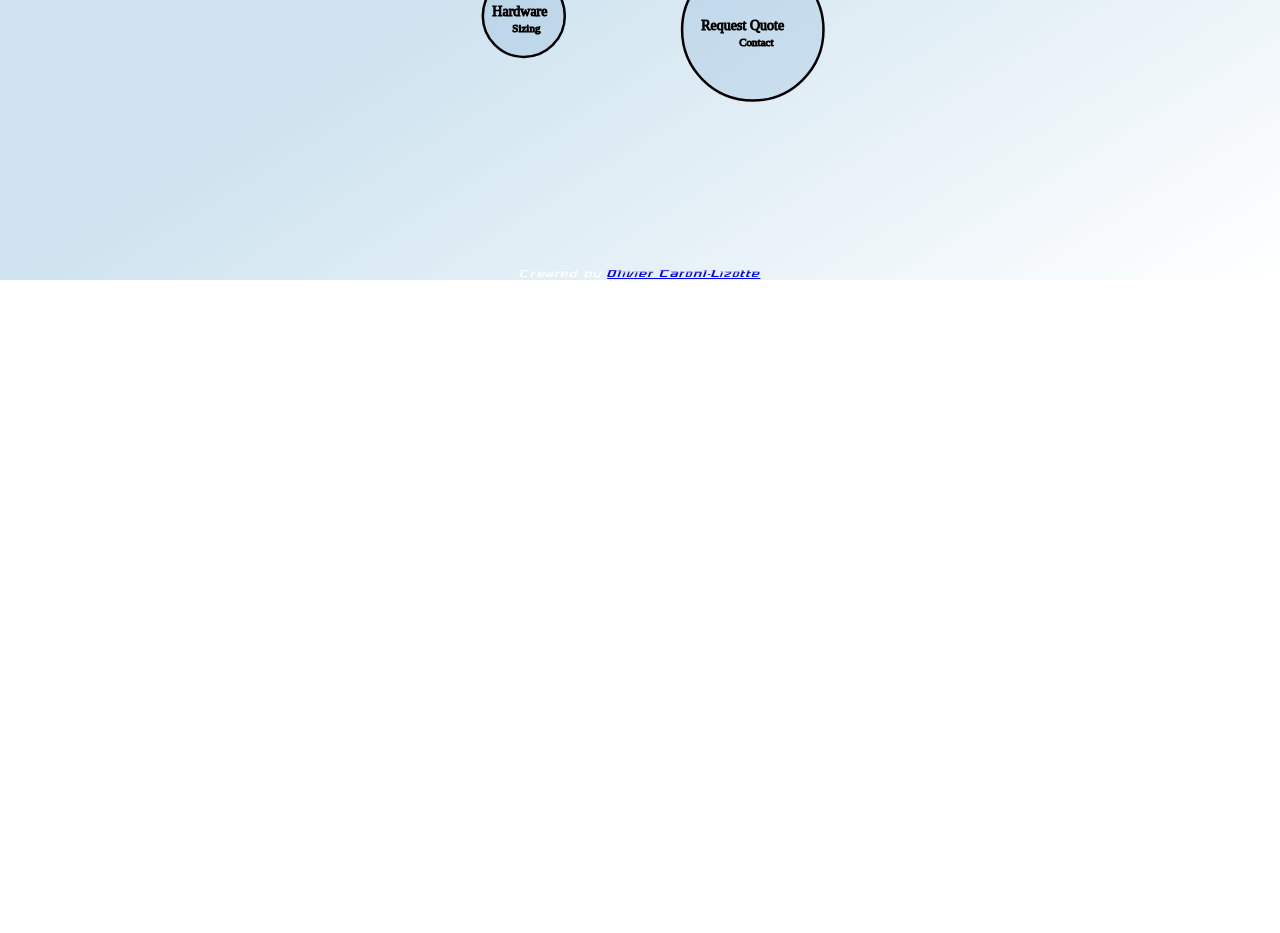
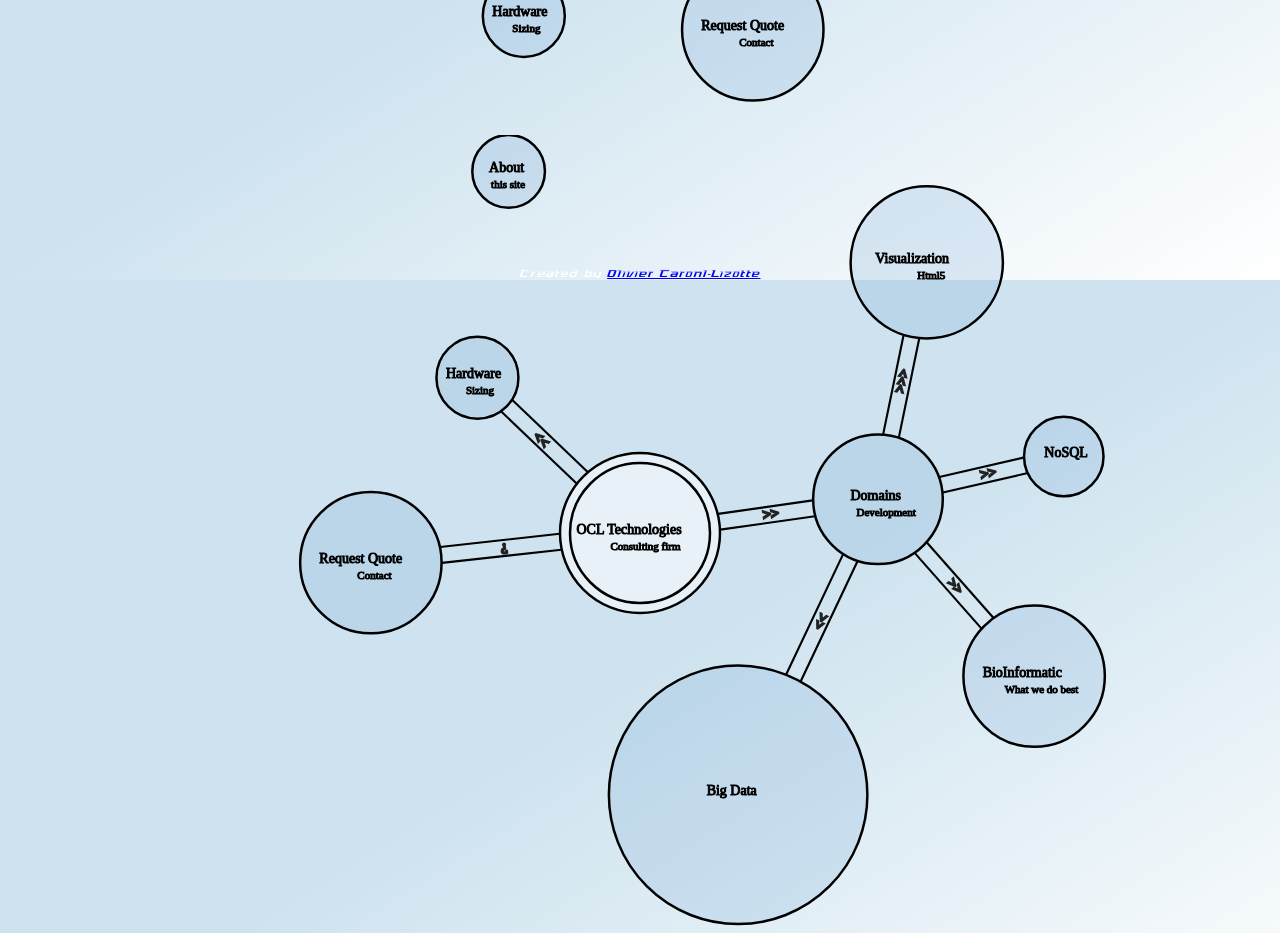
Before and after one commit to olivierlizotte/ocltech, a plain HTML site: page index.html in a window 1280 px wide. Shown: the part 520-1453 px from the top of the page. Before the commit the page ends 800 px from the top, so only its background shows below. Drawn offline with nearby package versions, Linux system fonts and the light colour scheme.

Commit message:
Update index.html

```diff
--- a/index.html
+++ b/index.html
@@ -27,7 +27,7 @@ src: url('files/aero.ttf'),
 <!-- JavaScript -->
 <script type="text/javascript" src="https://code.jquery.com/jquery-3.2.1.min.js"></script>
 
-<script type="text/javascript" src="https://d3js.org/d3.v4.min.js"></script>
+<script type="text/javascript" src="files/d3.v3.min.js"></script>
 <script type="text/javascript" src="files/graph.min.js"></script>
 
 </head>
```
